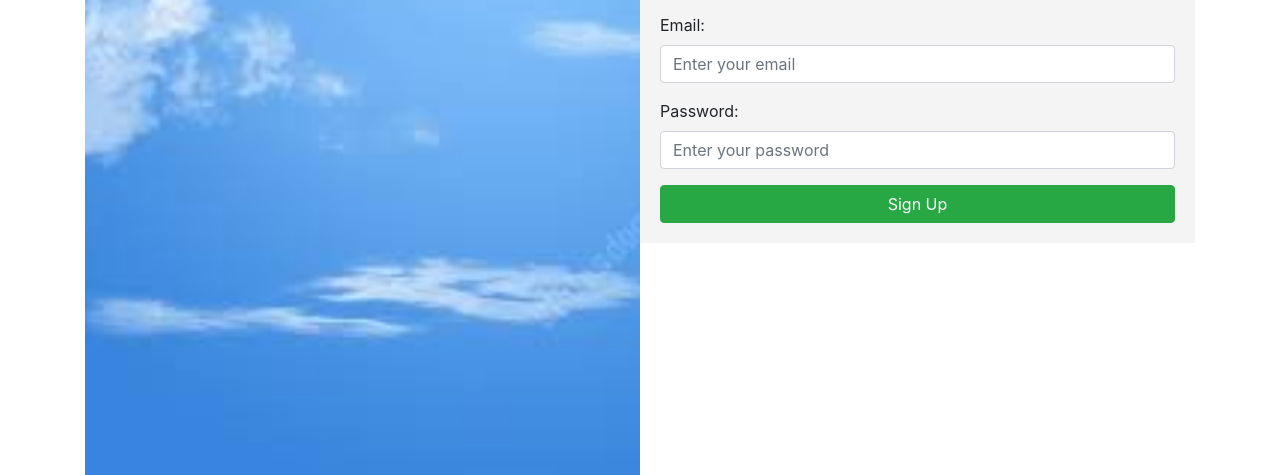
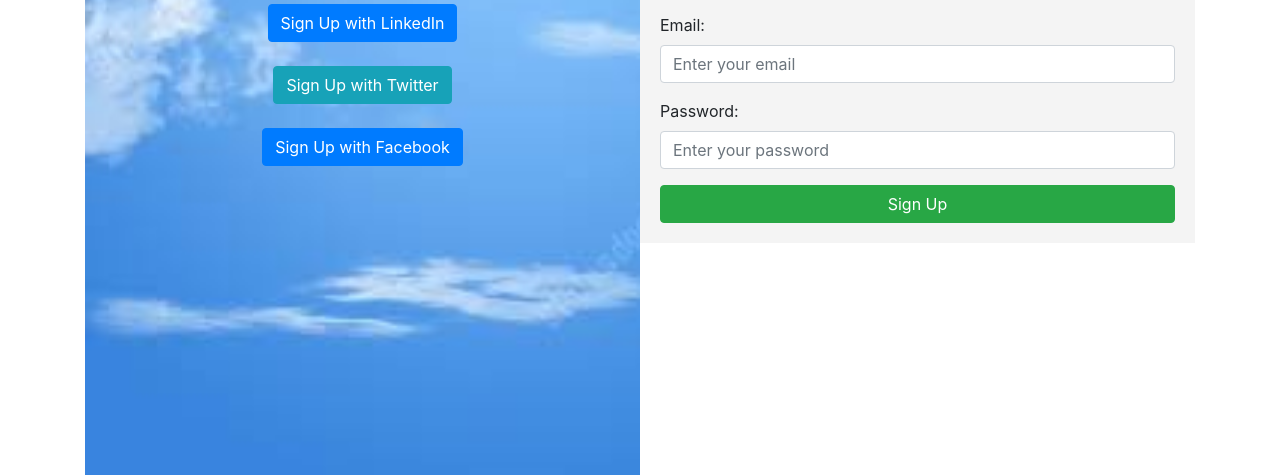
Before and after one commit to Aasia-Salahuddin/QUIZ_2, a plain HTML site: page index.html in a window 1280 px wide. Shown: the part 325-800 px from the top of the page. Drawn offline with nearby package versions, Linux system fonts and the light colour scheme.

Commit message:
first commit

```diff
--- a/styles/style.css
+++ b/styles/style.css
@@ -5,12 +5,50 @@
     height: 100vh;
 }
 
-.left-side {
-    background-image: url('/assets/img/image.jpeg');
+/*.left-side {
+    background-image: url("/assets/img/11.jpg");
    background-size: cover;
     background-position: center;
     height: 100%;
     width: 50%;
+}
+*/
+
+/* stylee/stylee.css */
+.left-side {
+    background-image: url("/assets/img/11.jpg");
+    background-size: cover;
+    background-repeat: no-repeat;
+    width: 50%;
+    height: 100%;
+    display: flex;
+    flex-direction: column;
+    justify-content: center;
+    align-items: center;
+    text-align: center;
+}
+
+.left-side {
+    background-image: url("/assets/img/image.jpeg");
+    background-size: cover;
+    background-repeat: no-repeat;
+    width: 50%;
+    height: 100%;
+    position: relative; /* Add this */
+}
+
+
+.left-side p {
+    position: absolute;
+    top: 10px;
+    left: 10px;
+    font-style: italic; /* Add this */
+}
+
+
+
+.social-icons {
+    margin-top: 20px;
 }
 
 .right-side {
@@ -18,6 +56,3 @@
     padding: 20px;
     width: 50%;
 }
-.social-icons a {
-    margin-bottom: 10px;
-}
```
Also changed, not shown: index.html (+2 -0 lines).
